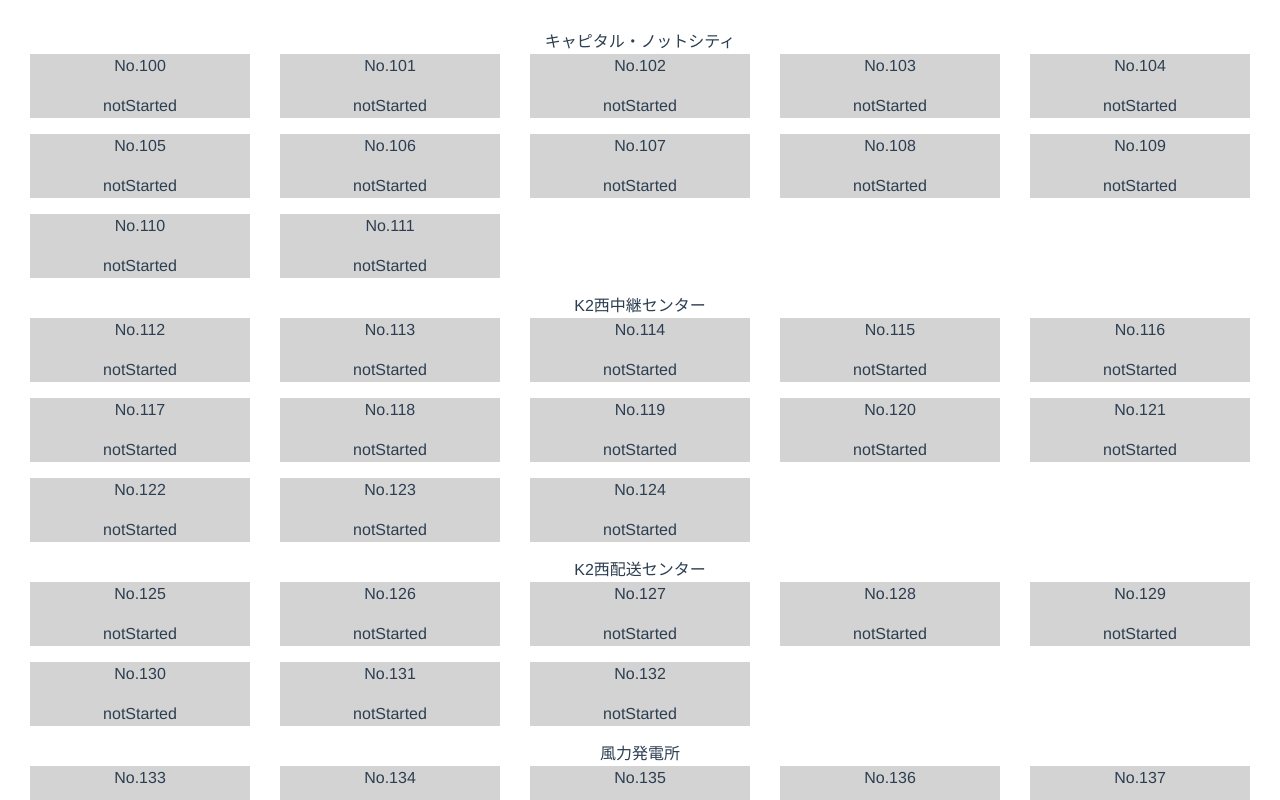
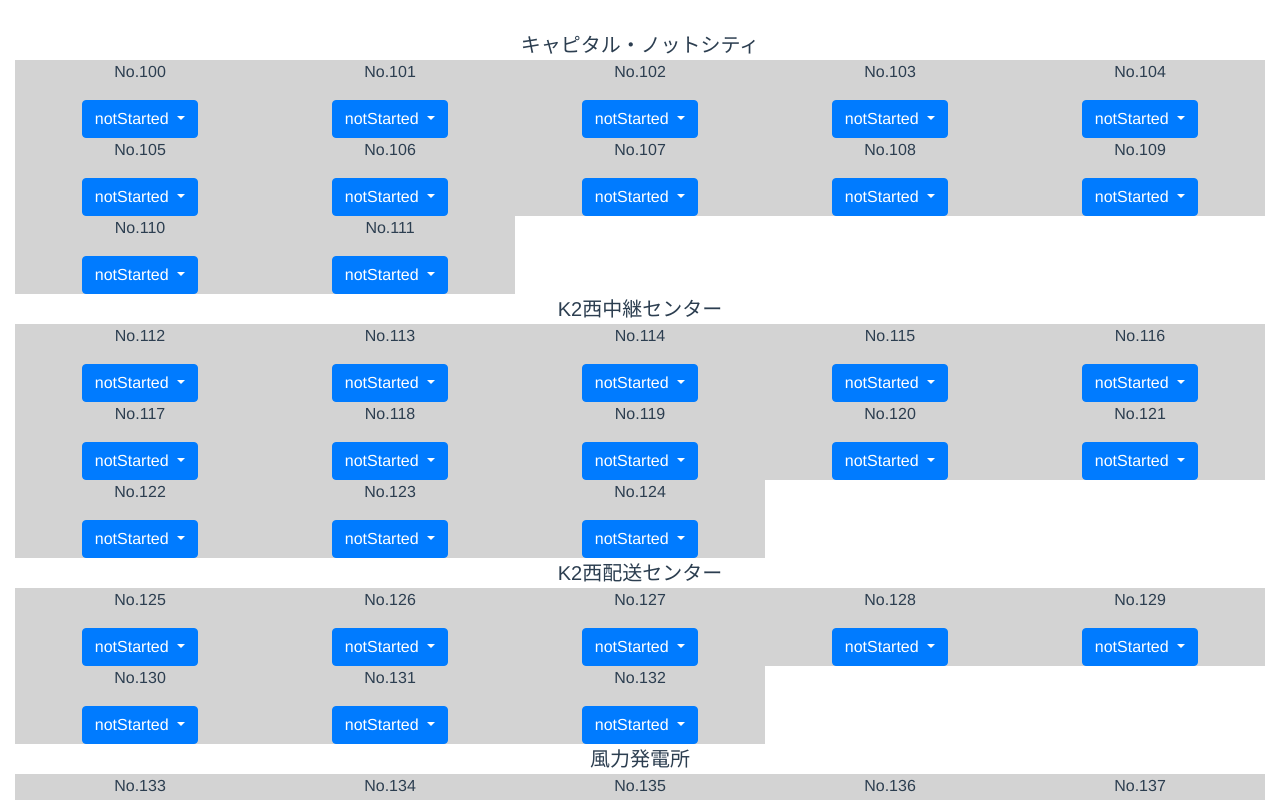
Before and after one commit to kkisic/ds-checker, a Vue app: page / in a window 1280 px wide. Shown: the top 800 px of the page. Built offline with nearby package versions, Linux system fonts and the light colour scheme.

Commit message:
add status dropdown button

```diff
--- a/src/components/Area.vue
+++ b/src/components/Area.vue
@@ -1,15 +1,32 @@
 <template>
   <div>
-    <span>
+    <span class="lead">
       {{ area.name }}
     </span>
     <div class="row row-cols-5">
-      <div class="col" v-for="id of this.range" :key="id">
-        <div :class="missions[id].status">
-          <p>No.{{ id }}</p>
-          <p>
+      <div
+        class="col"
+        v-for="id of this.range"
+        :key="id"
+        :class="missions[id].status"
+      >
+        <p>No.{{ id }}</p>
+        <div class="dropdown">
+          <button
+            class="btn btn-primary dropdown-toggle"
+            type="button"
+            id="dropdownStatusButton"
+            data-toggle="dropdown"
+            aria-haspopup="true"
+            aria-expanded="false"
+          >
             {{ missions[id].status }}
-          </p>
+          </button>
+          <div class="dropdown-menu" aria-labelledby="dropdownStatusButton">
+            <span class="dropdown-item"> Not Started </span>
+            <span class="dropdown-item"> In Progress </span>
+            <span class="dropdown-item"> Done </span>
+          </div>
         </div>
       </div>
     </div>
@@ -17,6 +34,7 @@
 </template>
 
 <script>
+import "bootstrap/dist/js/bootstrap";
 import "bootstrap/dist/css/bootstrap.css";
 import "bootstrap-vue/dist/bootstrap-vue.css";
 
```
